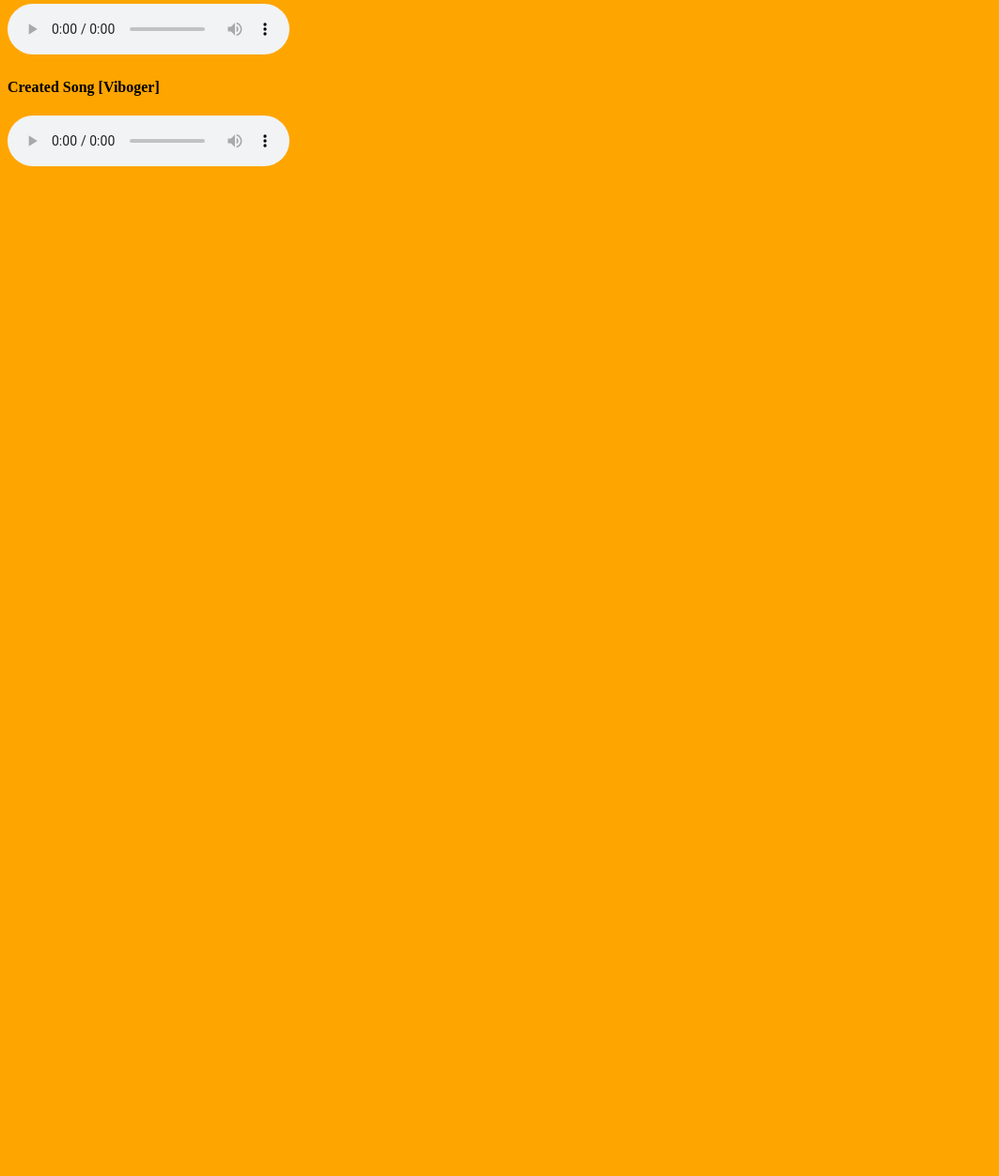
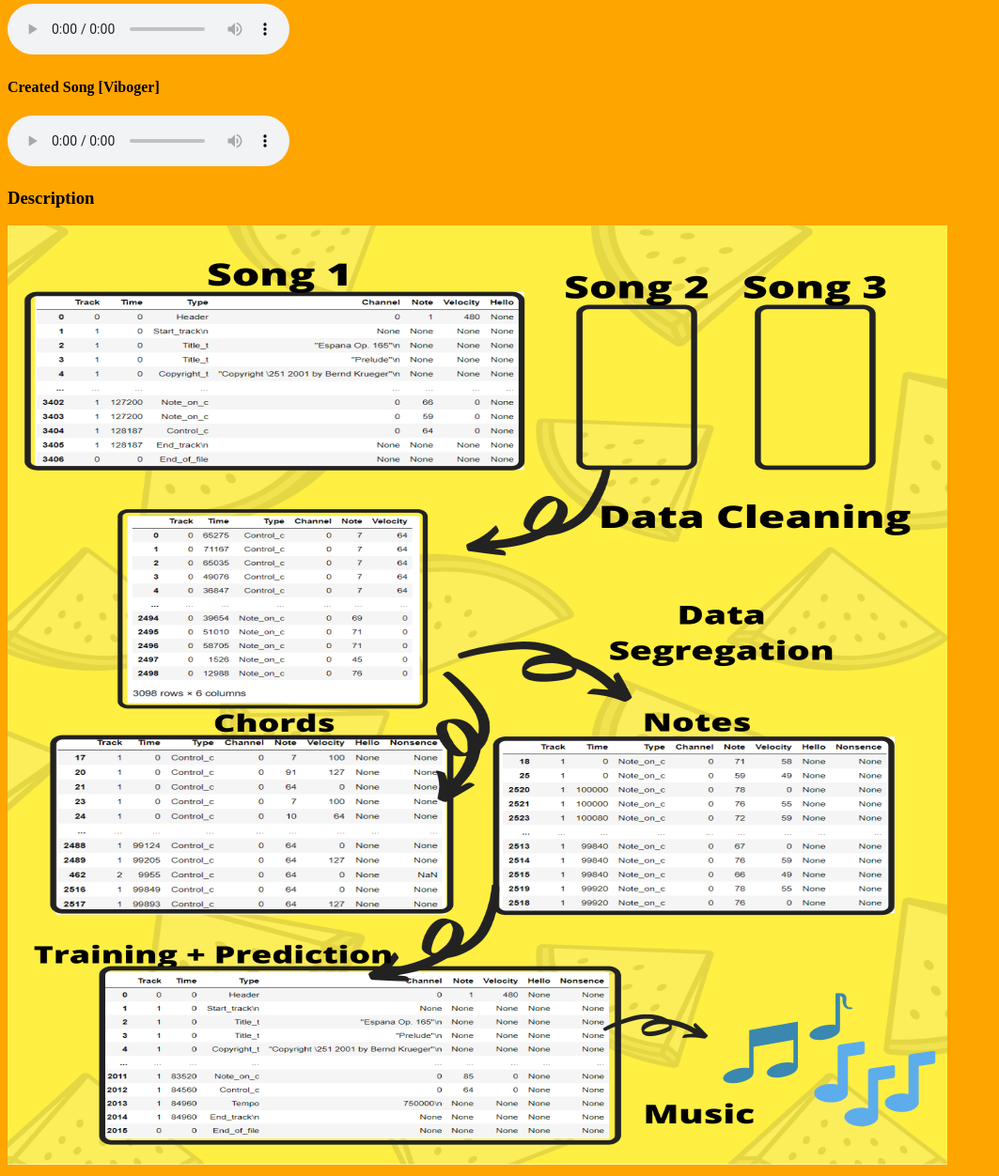
Before and after one commit to nikj44/music_banaao, a Flask app: page / in a window 1280 px wide. Shown: the part 490-1742 px from the top of the page at 94% size, without its empty margins (0-1063 px from the left). Before the commit the page ends 667 px from the top, so only its background shows below. Run offline with Flask 2, Linux system fonts and the light colour scheme.

Commit message:
Update home.html

```diff
--- a/templates/home.html
+++ b/templates/home.html
@@ -32,6 +32,10 @@
                 Error: your web browser does not support this audio player.
         </audio>
 
+        <br>
+        <h3>Description</h3>
+        <img src="../static/pic.png" alt="Description" width="1000" height="1000">
+
     </header>
 
 </body>
```
